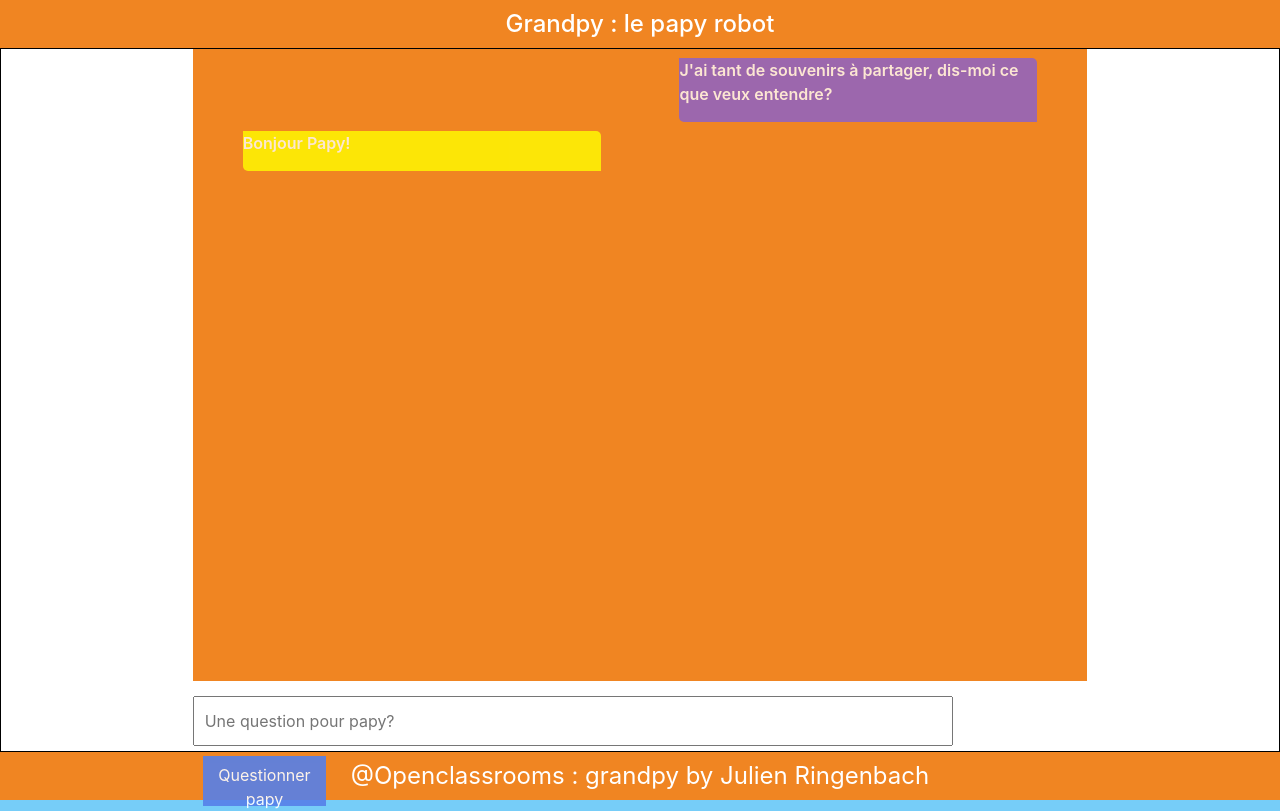
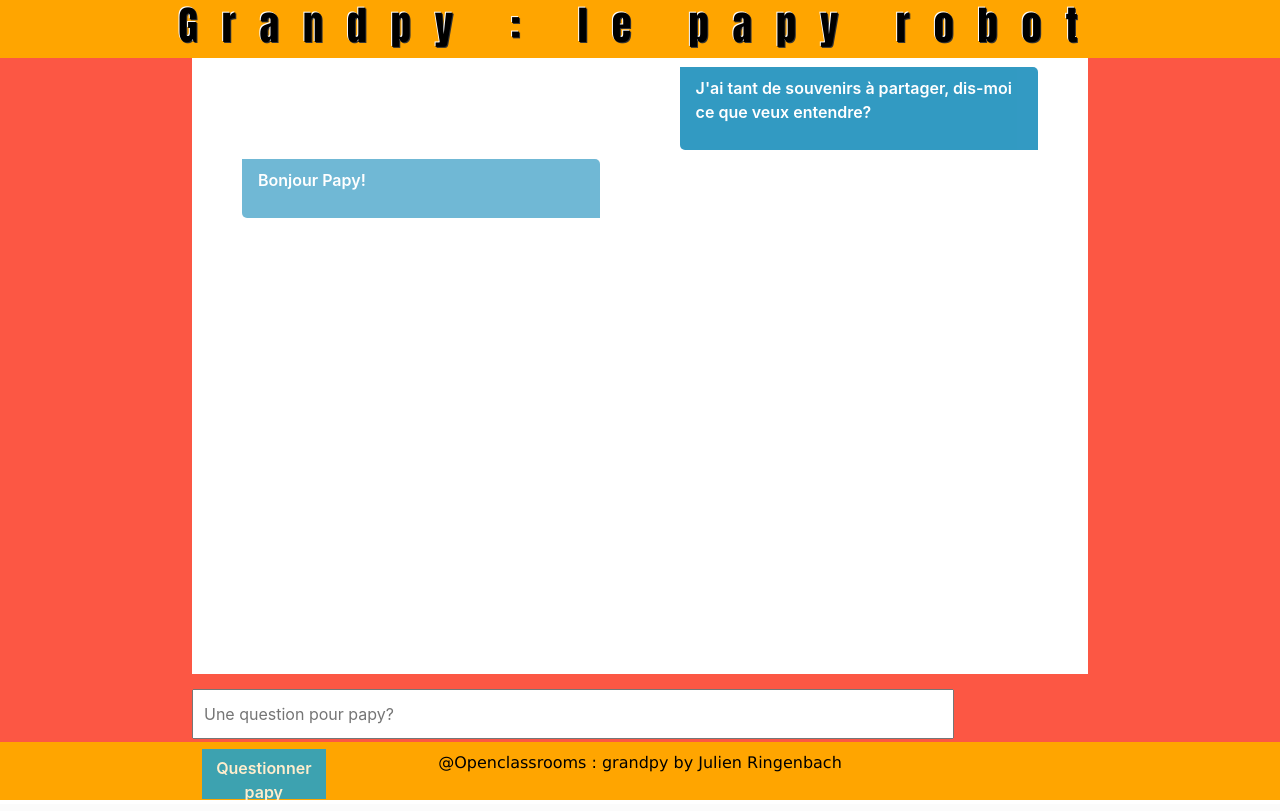
Before and after one commit to jringenbach/Project_7, a Flask app: page / in a window 1280 px wide. Run offline with Flask 2, Linux system fonts and the light colour scheme; some libraries are stand-ins or nearby versions.

Commit message:
Interface fully done

```diff
--- a/app/static/app/css/base.css
+++ b/app/static/app/css/base.css
@@ -3,7 +3,7 @@
 /* *********************** */
 
 body{
-    background-color : rgb(118, 205, 248);
+    /*background-color : rgb(118, 205, 248);*/
     display : flex;
     flex-direction : column;
     height : 100vh;
@@ -11,8 +11,8 @@ body{
 
 /*Zone where the contents of the web pages are displayed */
 .app-content{
-    background-color : white;
-    border : 1px solid black;
+    background-color : rgb(252, 87, 68);
+    /*border : 1px solid black;*/
     display : flex;
     flex-direction : column;
     height : 88%;
@@ -22,14 +22,21 @@ body{
 
 header, footer{
     align-items : center;
-    background-color : rgb(240, 133, 34);
+    background-color : orange;
     display : flex;
     height : 6%;
+    width: 100%;
     justify-content : center;
+    color : black;
+    font-family: 'Lucida Sans', 'Lucida Sans Regular', 'Lucida Grande', 'Lucida Sans Unicode', Geneva, Verdana, sans-serif;
+    font-size : 1em;
+    padding: 1.8em;
+    margin : auto;
 }
 
-header h1, footer p{
-    color : white;
-    font-size : 1.5em;
-    margin : auto;
+header h1{
+    letter-spacing: 0.6em;
+    font-family: Impact, Haettenschweiler, 'Arial Narrow Bold', sans-serif;
+    font-weight: 400;
+    text-shadow: -1px -1px white, 1px 1px #333;
 }
--- a/app/static/app/css/index.css
+++ b/app/static/app/css/index.css
@@ -1,22 +1,24 @@
 /*Button that submits the question to grandpy */
 #button-submit{
-    background-color : #5680E9;
+    background-color : rgb(13, 162, 221);
     border : None;
     color : white;
+    font-weight: 600;
     height : 50px;
     margin-left : 10px;
     margin-top : 0px;
-    opacity : 0.9;
+    opacity : 0.8;
     padding : 7px;
     width : 13.8%;
 }
 
 #button-submit:hover{
+    transition-duration: 0.5s;
     opacity : 1;
 }
 
 #chat-box{
-    background-color : rgb(240, 133, 34);
+    background-color : #ffffff;
     display : flex;
     flex-direction : column;
     height : 90%;
@@ -46,10 +48,6 @@
     width : 85%;
 }
 
-/* *********************** */
-/*   T'chat zone design    */
-/* *********************** */
-
 /* Bubble containing the user message */
 .message{
     border-radius : 0px 5px 0px 5px;
@@ -60,18 +58,19 @@
     margin-left : 50px;
     margin-right : 50px;
     margin-top : 1%;
+    padding: 0.6em 1em 0.6em 1em;
     opacity: 0.8;
     width : 40%;
 }
 
-#grandpy-message{
+.grandpy-message{
     align-self : flex-end;
-    background-color : #8860D0;
+    background-color : rgb(0, 129, 180);
 }
 
-#user-message{
+.user-message{
     align-self : flex-start;
-    background-color : yellow;
+    background-color : rgba(0, 129, 180, 0.7);
 }
 
 #map{
--- a/app/static/app/js/index.js
+++ b/app/static/app/js/index.js
@@ -1,20 +1,18 @@
 function add_map_to_message(lng, lat, title){
     //We get the chat-box-container that contains all the messages of the chat
-    chat_box_container = document.getElementById('chat-box-container');
+    chat_box = document.getElementById('chat-box');
 
     //We add a new message into the chat box
-    chat_box = document.createElement('div');
-    chat_box.className = "row justify-content-end chat-box-line";
-    new_message = document.createElement('div');
-    new_message.className = "col-5 align-self-end grandpy-message";
+    chat_message = document.createElement('section');
+    chat_box.className = "message";
+    new_message = document.createElement('section');
+    new_message.className = "message grandpy-message";
     map_div = document.createElement("div");
     map_div.id = "map";
-    map_div.className = "align-self-center";
 
     //We add everything to the DOM
     new_message.appendChild(map_div);
     chat_box.appendChild(new_message);
-    chat_box_container.appendChild(chat_box);
 
     //We create our map
     var map = L.map("map").setView([lat, lng], 13);
@@ -44,19 +42,15 @@ function add_map_to_message(lng, lat, title){
 
 function add_new_message(papy_is_talking, text_message){
     //We get the chat-box-container that contains all the messages of the chat
-    chat_box_container = document.getElementById('chat-box-container');
+    chat_box = document.getElementById('chat-box');
 
-    //We add a new message into the chat box
-    chat_box = document.createElement('div');
-    new_message = document.createElement('div');
+    new_message = document.createElement('section');
 
     // We set a different style depending if the message comes from papy or the user
     if (papy_is_talking){
-        new_message.className = "col-5 align-self-end grandpy-message";
-        chat_box.className = "row justify-content-end chat-box-line";
+        new_message.className = "message grandpy-message";
     }else{
-        new_message.className = "col-5 align-self-start order-first user-message";
-        chat_box.className = "row justify-content-start chat_box_line";
+        new_message.className = "message user-message";
     }
 
     //We create a new text_zone with the content of the message
@@ -66,7 +60,6 @@ function add_new_message(papy_is_talking, text_message){
     //We add everything to the DOM
     new_message.appendChild(new_text_node);
     chat_box.appendChild(new_message);
-    chat_box_container.appendChild(chat_box);
 }
 
 //We get the form
--- a/app/templates/app/index.html
+++ b/app/templates/app/index.html
@@ -8,11 +8,11 @@
 <!-- T'chat zone with grandpy-->
 {% block content %}
     <section id="chat-box">
-        <section class="message" id="grandpy-message">
+        <section class="message grandpy-message">
             <p>{{hello_message}}</p>
         </section>
 
-        <section class="message" id="user-message">
+        <section class="message user-message">
             <p>Bonjour Papy!</p>
         </section>
     </section>
```
Also changed, not shown: grandpy/maps.py (+10 -1 lines).
